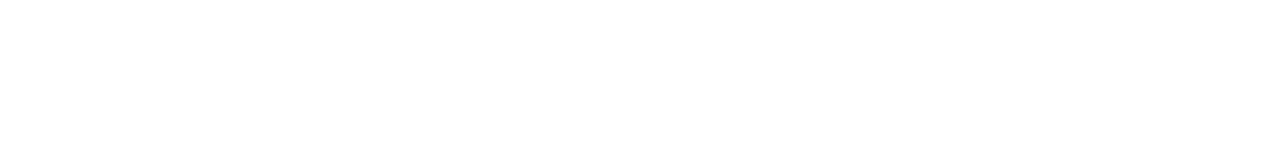
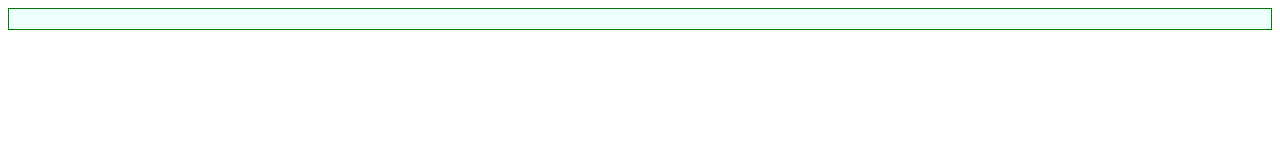
Before and after one commit to Uptown-Func/2019-hackdavis, a website: page index.html in a window 1280 px wide. Drawn offline with Linux system fonts and the light colour scheme.

Commit message:
jon's commit :)

```diff
--- a/index.html
+++ b/index.html
@@ -5,5 +5,8 @@
 </head>
 
 <body>
+<div id="box"><div style="background-color: #eff ; padding: 10px; border: 1px solid green;">
+
+</div>
 </body>
 </html>
```
Also changed, not shown: 1 other file.
